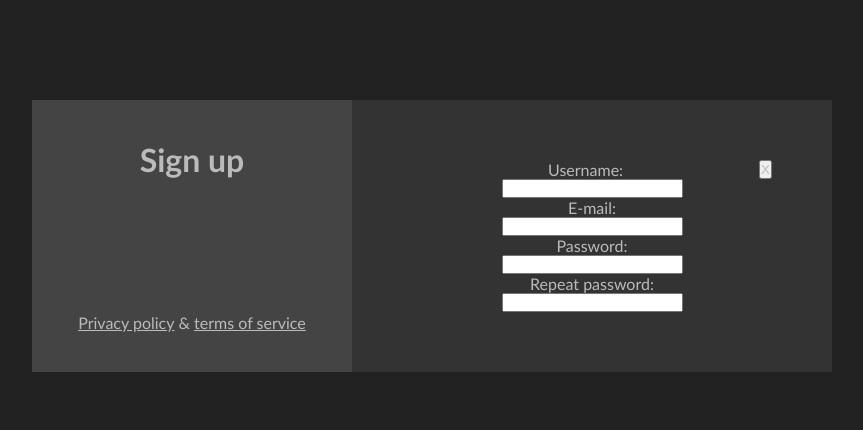
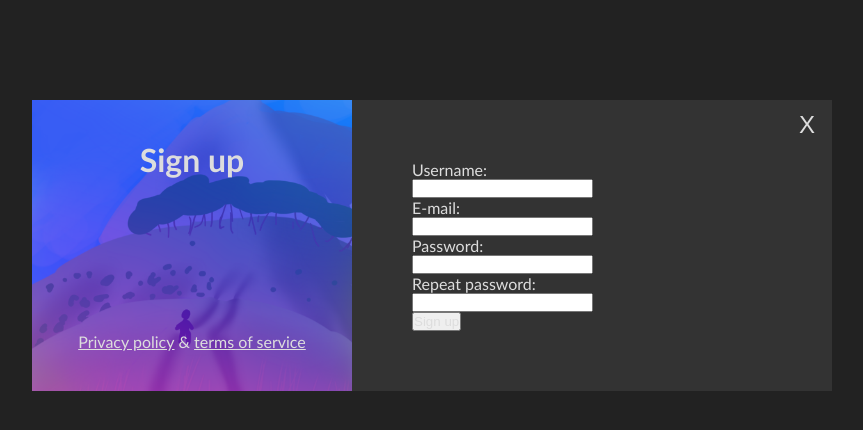
Before and after one commit to L00Nav/6-sign-up, a website: page index.html in a window 1280 px wide. Shown: the whole page, without its empty margins (208-1071 px from the left). Drawn offline with Linux system fonts and the light colour scheme.

Commit message:
added an image and fixed up the form

```diff
--- a/css/main.css
+++ b/css/main.css
@@ -4,7 +4,7 @@ body * {
     padding: 0;
     vertical-align: top;
     box-sizing: border-box;
-    color: #bbbbbb
+    color: #dddddd
 }
 
 body {
@@ -14,6 +14,10 @@ body {
 
 main * {
     text-align: center;
+}
+
+main {
+    position: fixed;
 }
 
 .container {
@@ -26,6 +30,9 @@ main * {
 
 .left-col {
     background-color: #444444;
+    background-image: url(../img/mountain.png);
+    background-size: cover;
+    background-position: center;
     width: 40%;
     padding: 40px;
     display: flex;
@@ -41,5 +48,22 @@ main * {
 }
 
 .close {
-    float: right;
+    position: absolute;
+    top: 0;
+    right: 0;
+    width: 50px;
+    height: 50px;
+    font-size: 24px;
+    background: transparent;
+    border: 0;
 }
+
+.close:hover {
+    background: #555555;
+}
+
+.field-container {
+    display: inline-block;
+    width: 100%;
+    text-align: left;
+}
--- a/index.html
+++ b/index.html
@@ -17,25 +17,37 @@
 </head>
 <body>
     <main class="container">
+        <!--Lol, why did you do that?-->
         <div class="left-col">
             <h1>Sign up</h1>
             <footer>
                 <a href="#">Privacy policy</a>
-                 &
+                 &amp;
                 <a href="#">terms of service</a>
             </footer>
         </div>
         <div class="right-col">
             <button class="close">X</button>
             <form>
-                <label for="uname">Username:</label><br>
-                    <input type="text" id="uname" name="username"><br>
-                <label for="mail">E-mail:</label><br>
-                    <input type="text" id="mail" name="username"><br>
-                <label for="pass">Password:</label><br>
-                    <input type="text" id="pass" name="username"><br>
-                <label for="repass">Repeat password:</label><br>
-                    <input type="text" id="repass" name="username"><br>
+                <div class="field-container">
+                    <label for="uname">Username:</label><br>
+                    <input type="text" id="uname" name="uname" required><br>
+                </div>
+                <div class="field-container">
+                    <label for="mail">E-mail:</label><br>
+                    <input type="email" id="mail" name="mail" required><br>
+                </div>
+                <div class="field-container">
+                    <label for="pass">Password:</label><br>
+                    <input type="password" id="pass" name="pass" required><br>
+                </div>
+                <div class="field-container">
+                    <label for="repass">Repeat password:</label><br>
+                    <input type="password" id="repass" name="repass" required><br>
+                </div>
+                <div class="field-container">
+                    <input type="submit" value="Sign up">
+                </div>
             </form>
         </div>
     </main>
```
Also changed, not shown: README.md, img/mountain.png (added), 1 other file.
